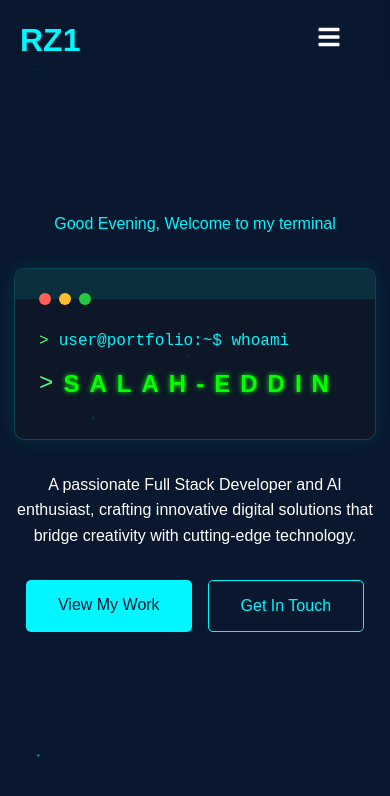
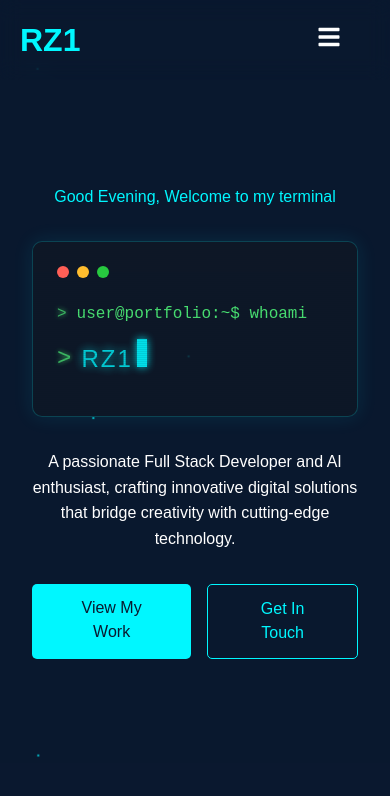
Before and after one commit to THE-RZ1-x/portfolio_rz1, a React (Vite) app: page / in a window 390 px wide. Shown: the top 796 px of the page. Built offline with nearby package versions, Linux system fonts and the light colour scheme.

Commit message:
feat: Add Reddit social link and improve performance
- Added Reddit profile link to social section
- Optimized page transitions and loading
- Enhanced social cards styling
- Improved overall UI performance

```diff
--- a/package.json
+++ b/package.json
@@ -11,16 +11,16 @@
   },
   "dependencies": {
     "@emailjs/browser": "^4.4.1",
-    "@react-three/drei": "^9.120.3",
+    "@react-three/drei": "^9.120.5",
     "@react-three/fiber": "^8.17.10",
-    "framer-motion": "^11.13.1",
+    "framer-motion": "^11.16.0",
     "react": "^18.3.1",
     "react-dom": "^18.3.1",
     "react-icons": "^5.4.0",
     "react-intersection-observer": "^9.13.1",
     "react-router-dom": "^7.0.2",
     "react-three-fiber": "^6.0.13",
-    "styled-components": "^6.1.13",
+    "styled-components": "^6.1.14",
     "TagCloud": "^2.5.0",
     "three": "^0.171.0"
   },
--- a/src/App.css
+++ b/src/App.css
@@ -28,23 +28,34 @@ body {
   width: 100%;
   min-height: 100vh;
   position: relative;
-  z-index: 2;
   isolation: isolate;
   display: flex;
   flex-direction: column;
 }
 
-/* Content layers */
+.content-wrapper {
+  position: relative;
+  z-index: 10;
+  min-height: 100vh;
+  width: 100%;
+  display: flex;
+  flex-direction: column;
+}
+
+/* Navbar styles */
 .navbar {
   position: relative;
   z-index: 100;
+  width: 100%;
 }
 
+/* Content layers */
 .hero-section,
 .section,
 .container {
   position: relative;
   z-index: 10;
+  flex: 1;
 }
 
 /* Interactive elements */
--- a/src/App.jsx
+++ b/src/App.jsx
@@ -1,4 +1,6 @@
 import { BrowserRouter as Router, Routes, Route } from 'react-router-dom'
+import { ThemeProvider } from 'styled-components'
+import { useState, useEffect } from 'react'
 import Navbar from './components/Navbar/Navbar'
 import Hero from './components/Hero/Hero'
 import About from './pages/About'
@@ -8,16 +10,35 @@ import Services from './pages/Services'
 import Blog from './pages/Blog'
 import Contact from './pages/Contact'
 import AnimatedBackground from './components/Background/AnimatedBackground'
-import CV from './components/CV/CV';
-import Social from './components/Social/Social';
+import CV from './components/CV/CV'
+import Social from './components/Social/Social'
+import { darkTheme, lightTheme } from './styles/theme'
 import './App.css'
 
 function App() {
+  const [theme, setTheme] = useState('dark')
+  const currentTheme = theme === 'light' ? lightTheme : darkTheme
+
+  useEffect(() => {
+    const savedTheme = localStorage.getItem('theme')
+    if (savedTheme) {
+      setTheme(savedTheme)
+    }
+  }, [])
+
+  const toggleTheme = () => {
+    const newTheme = theme === 'light' ? 'dark' : 'light'
+    setTheme(newTheme)
+    localStorage.setItem('theme', newTheme)
+  }
+
   return (
+    <ThemeProvider theme={currentTheme}>
       <Router>
         <div className="App">
           <AnimatedBackground />
-        <Navbar />
+          <div className="content-wrapper">
+            <Navbar onThemeToggle={toggleTheme} currentTheme={theme} />
             <Routes>
               <Route path="/" element={<Hero />} />
               <Route path="/cv" element={<CV />} />
@@ -30,7 +51,9 @@ function App() {
               <Route path="/social" element={<Social />} />
             </Routes>
           </div>
+        </div>
       </Router>
+    </ThemeProvider>
   )
 }
 
--- a/src/components/Hero/Hero.jsx
+++ b/src/components/Hero/Hero.jsx
@@ -3,9 +3,10 @@ import React, { useState, useEffect } from 'react';
 import styled from 'styled-components';
 import { motion } from 'framer-motion';
 import { Link } from 'react-router-dom';
+import { blink, fadeIn, slideUp, glitch } from '../../styles/animations';
 
 // تنسيق الحاوية الرئيسية للصفحة الأولى
-const HeroContainer = styled.div`
+const HeroContainer = styled(motion.div)`
   min-height: 100vh;
   display: flex;
   align-items: center;
@@ -36,16 +37,16 @@ const HeroContent = styled.div`
 
 // تنسيق نافذة الطرفية
 const TerminalWindow = styled(motion.div)`
-  background: rgba(16, 24, 39, 0.8);
+  background: ${({ theme }) => theme.terminal.background};
   border-radius: 10px;
   padding: 1.5rem;
   margin: 2rem auto;
   width: 100%;
   max-width: 750px;
-  border: 1px solid rgba(0, 247, 255, 0.2);
+  border: 1px solid ${({ theme }) => theme.border};
   position: relative;
   overflow: hidden;
-  box-shadow: 0 0 20px rgba(0, 247, 255, 0.1);
+  box-shadow: ${({ theme }) => theme.shadow};
 
   &::before {
     content: '';
@@ -54,8 +55,28 @@ const TerminalWindow = styled(motion.div)`
     left: 0;
     right: 0;
     height: 30px;
-    background: rgba(0, 247, 255, 0.1);
+    background: ${({ theme }) => theme.terminal.background};
     border-radius: 10px 10px 0 0;
+    opacity: 0.8;
+    pointer-events: none;
+  }
+
+  &::after {
+    content: '';
+    position: absolute;
+    top: 0;
+    left: 0;
+    right: 0;
+    bottom: 0;
+    background: repeating-linear-gradient(
+      0deg,
+      ${({ theme }) => theme.terminal.background} 0px,
+      ${({ theme }) => theme.terminal.background} 1px,
+      transparent 1px,
+      transparent 2px
+    );
+    opacity: 0.1;
+    pointer-events: none;
   }
 `;
 
@@ -78,17 +99,20 @@ const TerminalButton = styled.div`
 
 // تنسيق سطر الأوامر
 const TerminalPrompt = styled.div`
-  color: var(--primary);
+  color: ${({ theme }) => theme.terminal.prompt};
   font-family: 'Fira Code', monospace;
   display: flex;
   align-items: center;
   gap: 10px;
   margin-bottom: 0.8rem;
   font-size: ${props => props.large ? 'clamp(1.5rem, 3vw, 2.2rem)' : '1rem'};
+  opacity: 0.9;
 
   &::before {
     content: '>';
     color: #50fa7b;
+    opacity: 0.8;
+    text-shadow: 0 0 5px #50fa7b;
     ${props => props.large && `
       font-size: 1.5rem;
     `}
@@ -105,68 +129,36 @@ const TerminalText = styled.div`
 `;
 
 // تنسيق اسم المستخدم
-const TerminalName = styled.div`
-  font-size: clamp(1.5rem, 3vw, 2.2rem);
-  font-weight: 600;
-  color: #00ff00;
-  display: flex;
-  align-items: center;
-  gap: 10px;
-  font-family: 'Fira Code', monospace;
+const TerminalName = styled.span`
   position: relative;
+  color: ${({ theme }) => theme.primary};
+  text-shadow: 0 0 8px ${({ theme }) => theme.primary}40;
+  letter-spacing: 2px;
+  font-family: 'Fira Code', 'Courier New', monospace;
+  font-weight: 500;
+  pointer-events: none;
+`;
+
+// تنسيق حرف مكتوب
+const TypedCharacter = styled.span`
+  display: inline-block;
+  position: relative;
+  margin-right: ${props => props.isSpace ? '0.5em' : '0'};
+  text-shadow: 0 0 10px ${({ theme }) => theme.primary};
+  opacity: 0.9;
+  pointer-events: none;
 `;
 
 // تنسيق المؤشر
 const Cursor = styled.span`
   display: inline-block;
-  width: 8px;
+  width: 10px;
   height: 1.2em;
-  background: #00ff00;
+  background-color: ${({ theme }) => theme.primary};
   margin-left: 4px;
-  animation: blink 1s infinite;
-
-  @keyframes blink {
-    0%, 100% { opacity: 1; }
-    50% { opacity: 0; }
-  }
-`;
-
-// تنسيق حرف مكتوب
-const TypedCharacter = styled.span`
-  display: inline-block;
-  color: #00ff00;
-  text-shadow: 0 0 5px #00ff00;
-  animation: typeJiggle 0.1s ease;
-
-  @keyframes typeJiggle {
-    0% { transform: translateY(0); }
-    25% { transform: translateY(-1px); }
-    75% { transform: translateY(1px); }
-    100% { transform: translateY(0); }
-  }
-`;
-
-// تنسيق التوقيع
-const Signature = styled.span`
-  display: inline-block;
-  background: #00ff00;
-  color: #000;
-  font-family: 'Fira Code', monospace;
-  font-size: clamp(1rem, 1.5vw, 1.3rem);
-  padding: 4px 12px;
-  border-radius: 6px;
-  font-weight: bold;
-  letter-spacing: 1px;
-  box-shadow: 0 0 10px #00ff00,
-              inset 0 0 5px #00ff00;
-  text-shadow: none;
-  border: 1px solid #00ff00;
-  margin-left: 15px;
-  position: relative;
-  z-index: 2;
-  opacity: ${props => props.show ? 1 : 0};
-  transform: ${props => props.show ? 'translateY(0)' : 'translateY(10px)'};
-  transition: opacity 0.3s ease, transform 0.3s ease;
+  animation: ${blink} 1s step-end infinite;
+  box-shadow: 0 0 8px ${({ theme }) => theme.primary};
+  opacity: 0.8;
 `;
 
 // تنسيق تحية الترحيب
@@ -249,24 +241,18 @@ const StyledButton = styled(Link)`
 
 // مكون الصفحة الرئيسية
 const Hero = () => {
-  // حالة النص المعروض
   const [displayText, setDisplayText] = useState('');
-  // حالة المؤشر
   const [isTyping, setIsTyping] = useState(true);
-  // حالة الحذف
   const [isDeleting, setIsDeleting] = useState(false);
-  // النص الحالي
-  const [currentText, setCurrentText] = useState('name'); // 'name' or 'signature'
-  // الاسم الكامل
-  const fullName = 'SALAH-EDDINE RHAZOUANE';
-  // التوقيع
+  const [currentText, setCurrentText] = useState('name');
+  const [isVisible, setIsVisible] = useState(false);
+  const fullName = 'SALAH-EDDINE  RHAZOUANE';
   const signature = 'RZ1';
 
-  // تأثير الكتابة
   useEffect(() => {
+    setIsVisible(true);
+
     let timeout;
-
-    // دالة لكتابة النص حرفاً حرفاً
     const typeText = () => {
       const currentFullText = currentText === 'name' ? fullName : signature;
 
@@ -274,11 +260,11 @@ const Hero = () => {
         if (displayText !== currentFullText) {
           timeout = setTimeout(() => {
             setDisplayText(currentFullText.slice(0, displayText.length + 1));
-          }, 150);
+          }, 50);
         } else {
           timeout = setTimeout(() => {
             setIsDeleting(true);
-          }, 1000); // Wait before starting to delete
+          }, 2000);
         }
       } else if (isDeleting) {
         if (displayText === '') {
@@ -287,7 +273,7 @@ const Hero = () => {
         } else {
           timeout = setTimeout(() => {
             setDisplayText(displayText.slice(0, -1));
-          }, 100);
+          }, 30);
         }
       }
     };
@@ -296,7 +282,6 @@ const Hero = () => {
     return () => clearTimeout(timeout);
   }, [displayText, isTyping, isDeleting, currentText]);
 
-  // دالة للحصول على تحية الترحيب
   const getGreeting = () => {
     const hour = new Date().getHours();
     if (hour < 12) return "Good Morning";
@@ -304,39 +289,41 @@ const Hero = () => {
     return "Good Evening";
   };
 
-  // متغيرات التحريك
-  const containerVariants = {
-    hidden: { opacity: 0 },
-    visible: {
-      opacity: 1,
-      transition: {
-        delayChildren: 0.3,
-        staggerChildren: 0.2
-      }
-    }
-  };
-
-  const itemVariants = {
-    hidden: { y: 20, opacity: 0 },
-    visible: {
-      y: 0,
-      opacity: 1
-    }
-  };
-
   return (
-    <HeroContainer>
+    <HeroContainer
+      initial={{ opacity: 0 }}
+      animate={{ opacity: isVisible ? 1 : 0 }}
+      transition={{ duration: 0.3 }}
+    >
       <HeroContent>
         <motion.div
-          variants={containerVariants}
           initial="hidden"
           animate="visible"
+          variants={{
+            hidden: { opacity: 0 },
+            visible: {
+              opacity: 1,
+              transition: {
+                staggerChildren: 0.2
+              }
+            }
+          }}
         >
-          <Greeting variants={itemVariants}>
+          <Greeting
+            variants={{
+              hidden: { y: 20, opacity: 0 },
+              visible: { y: 0, opacity: 1 }
+            }}
+          >
             {getGreeting()}, Welcome to my terminal
           </Greeting>
 
-          <TerminalWindow variants={itemVariants}>
+          <TerminalWindow
+            variants={{
+              hidden: { y: 20, opacity: 0 },
+              visible: { y: 0, opacity: 1 }
+            }}
+          >
             <TerminalHeader>
               <TerminalButton color="#ff5f56" />
               <TerminalButton color="#ffbd2e" />
@@ -352,6 +339,7 @@ const Hero = () => {
                 {displayText.split('').map((char, index) => (
                   <TypedCharacter
                     key={index}
+                    isSpace={index === 11}
                   >
                     {char}
                   </TypedCharacter>
@@ -361,16 +349,35 @@ const Hero = () => {
             </TerminalPrompt>
           </TerminalWindow>
 
-          <SubTitle variants={itemVariants}>
+          <SubTitle
+            variants={{
+              hidden: { y: 20, opacity: 0 },
+              visible: { y: 0, opacity: 1 }
+            }}
+          >
             A passionate Full Stack Developer and AI enthusiast, crafting innovative digital solutions
             that bridge creativity with cutting-edge technology.
           </SubTitle>
 
-          <ButtonContainer variants={itemVariants}>
-            <StyledButton to="/projects" $primary>
+          <ButtonContainer
+            variants={{
+              hidden: { y: 20, opacity: 0 },
+              visible: { y: 0, opacity: 1 }
+            }}
+          >
+            <StyledButton
+              to="/projects"
+              $primary
+              whileHover={{ scale: 1.05 }}
+              whileTap={{ scale: 0.95 }}
+            >
               View My Work
             </StyledButton>
-            <StyledButton to="/contact">
+            <StyledButton
+              to="/contact"
+              whileHover={{ scale: 1.05 }}
+              whileTap={{ scale: 0.95 }}
+            >
               Get In Touch
             </StyledButton>
           </ButtonContainer>
--- a/src/components/Social/Social.jsx
+++ b/src/components/Social/Social.jsx
@@ -1,6 +1,7 @@
 import React from 'react';
-import styled from 'styled-components';
-import { FaGithub, FaYoutube, FaInstagram, FaLinkedin, FaTelegram, FaWhatsapp } from 'react-icons/fa';
+import styled, { keyframes } from 'styled-components';
+import { motion } from 'framer-motion';
+import { FaGithub, FaYoutube, FaInstagram, FaLinkedin, FaTelegram, FaWhatsapp, FaReddit } from 'react-icons/fa';
 import AnalyticsDashboard from '../Analytics/AnalyticsDashboard';
 import CodingChallenges from '../Challenges/CodingChallenges';
 
@@ -18,43 +19,68 @@ const Content = styled.div`
 `;
 
 const Title = styled.h1`
-  font-size: 2.5rem;
+  font-size: 3rem;
   margin-bottom: 2rem;
   color: var(--primary);
+  text-shadow: 0 0 10px var(--primary);
+  position: relative;
+  display: inline-block;
+
+  &::after {
+    content: '';
+    position: absolute;
+    left: 0;
+    bottom: -10px;
+    width: 100%;
+    height: 2px;
+    background: var(--primary);
+    box-shadow: 0 0 10px var(--primary);
+  }
 `;
 
 const Grid = styled.div`
   display: grid;
-  grid-template-columns: repeat(auto-fit, minmax(250px, 1fr));
+  grid-template-columns: repeat(auto-fit, minmax(280px, 1fr));
   gap: 2rem;
   padding: 2rem;
+  max-width: 1200px;
+  margin: 0 auto;
 `;
 
-const Card = styled.a`
-  background: rgba(255, 255, 255, 0.1);
+const Card = styled(motion.a)`
+  background: rgba(255, 255, 255, 0.05);
   padding: 2rem;
   border-radius: 10px;
   text-decoration: none;
   color: var(--light);
-  transition: transform 0.3s ease;
+  border: 1px solid rgba(255, 255, 255, 0.1);
+  backdrop-filter: blur(10px);
+  transition: all 0.3s ease;
   cursor: pointer;
 
   &:hover {
-    transform: translateY(-5px);
+    background: rgba(255, 255, 255, 0.1);
+    border-color: var(--primary);
+    box-shadow: 0 0 20px rgba(0, 247, 255, 0.1);
   }
 
   svg {
     font-size: 3rem;
     margin-bottom: 1rem;
     color: var(--primary);
+    filter: drop-shadow(0 0 8px var(--primary));
   }
 
   h2 {
     margin-bottom: 1rem;
+    color: var(--primary);
+    font-size: 1.5rem;
   }
 
   p {
-    color: rgba(255, 255, 255, 0.7);
+    color: rgba(255, 255, 255, 0.8);
+    font-size: 0.9rem;
+    line-height: 1.5;
   }
 `;
 
@@ -71,6 +97,12 @@ const Social = () => {
       icon: <FaGithub />,
       description: 'Check out my code repositories and projects',
       url: 'https://github.com/THE-RZ1-x'
+    },
+    {
+      name: 'Reddit',
+      icon: <FaReddit />,
+      description: 'Follow me on Reddit',
+      url: 'https://www.reddit.com/user/Illustrious_Sea_2752/'
     },
     {
       name: 'Telegram',
--- /dev/null
+++ b/src/styles/animations.js
@@ -0,0 +1,49 @@
+import { keyframes } from 'styled-components';
+
+export const blink = keyframes`
+  0%, 100% { opacity: 1; }
+  50% { opacity: 0; }
+`;
+
+export const fadeIn = keyframes`
+  from { opacity: 0; }
+  to { opacity: 1; }
+`;
+
+export const slideUp = keyframes`
+  from {
+    opacity: 0;
+    transform: translateY(20px);
+  }
+  to {
+    opacity: 1;
+    transform: translateY(0);
+  }
+`;
+
+export const glitch = keyframes`
+  0% {
+    clip-path: inset(50% 0 30% 0);
+    transform: translate(-5px, 5px);
+  }
+  20% {
+    clip-path: inset(15% 0 65% 0);
+    transform: translate(5px, -5px);
+  }
+  40% {
+    clip-path: inset(80% 0 5% 0);
+    transform: translate(-5px, 5px);
+  }
+  60% {
+    clip-path: inset(25% 0 60% 0);
+    transform: translate(5px, -5px);
+  }
+  80% {
+    clip-path: inset(70% 0 20% 0);
+    transform: translate(-5px, 5px);
+  }
+  100% {
+    clip-path: inset(50% 0 30% 0);
+    transform: translate(0);
+  }
+`;
--- /dev/null
+++ b/src/styles/theme.js
@@ -0,0 +1,29 @@
+export const lightTheme = {
+  primary: '#00f7ff',
+  background: '#f7f7f7',
+  text: '#0a192f',
+  accent: '#00f7ff',
+  surface: '#ffffff',
+  border: 'rgba(0, 247, 255, 0.2)',
+  shadow: '0 0 20px rgba(0, 247, 255, 0.1)',
+  terminal: {
+    background: 'rgba(255, 255, 255, 0.9)',
+    text: '#0a192f',
+    prompt: '#50fa7b'
+  }
+};
+
+export const darkTheme = {
+  primary: '#00f7ff',
+  background: '#0a192f',
+  text: '#ccd6f6',
+  accent: '#00f7ff',
+  surface: 'rgba(16, 24, 39, 0.8)',
+  border: 'rgba(0, 247, 255, 0.2)',
+  shadow: '0 0 20px rgba(0, 247, 255, 0.1)',
+  terminal: {
+    background: 'rgba(16, 24, 39, 0.8)',
+    text: '#ccd6f6',
+    prompt: '#50fa7b'
+  }
+};
```
Also changed, not shown: src/components/Loading/LoadingScreen.jsx (added, +76 -0 lines), 1 other file (tests, documents, lock files or other folders). Lines whose indentation alone changed are shown as unchanged.
